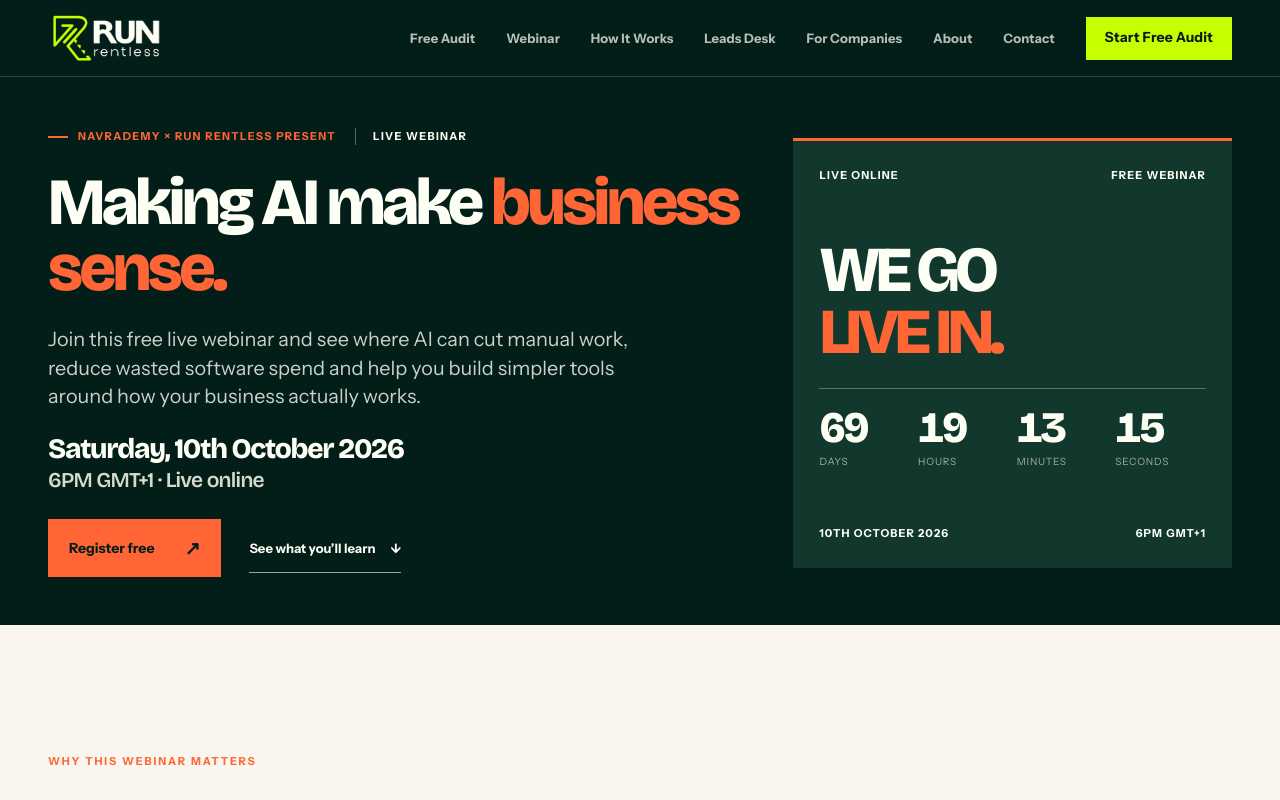
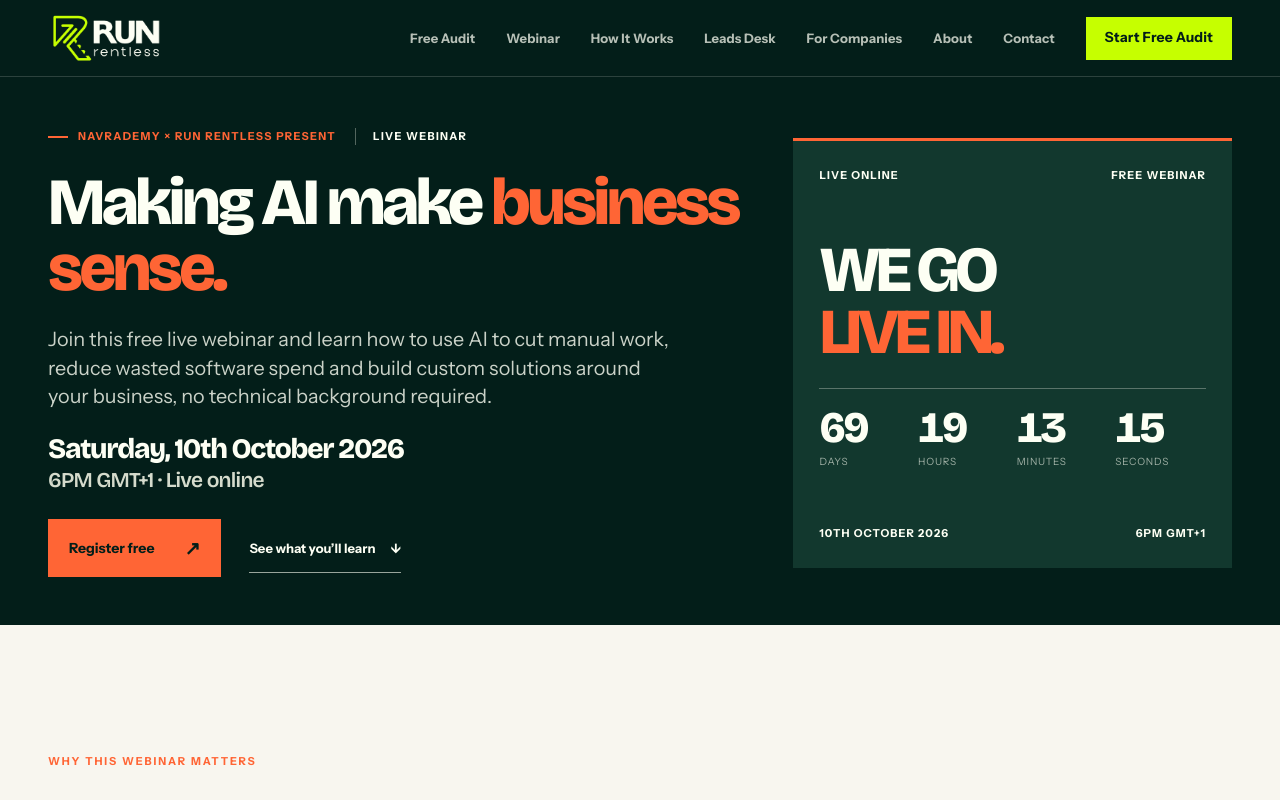
Before and after one commit to Greatdorlin/run-rentless, a Next.js app: page /webinar in a window 1280 px wide. Shown: the top 800 px of the page. Built offline with nearby package versions, Linux system fonts and the light colour scheme.

Commit message:
Strengthen webinar hero subtitle

```diff
--- a/src/app/webinar/page.tsx
+++ b/src/app/webinar/page.tsx
@@ -55,7 +55,7 @@
           <div className="webinar-hero__copy">
             <p className="webinar-kicker"><span /> Navrademy × Run Rentless present <em>Live webinar</em></p>
             <h1 id="webinar-title">Making AI make <span>business sense.</span></h1>
-            <p className="webinar-hero__lead">Join this free live webinar and see where AI can cut manual work, reduce wasted software spend and help you build simpler tools around how your business actually works.</p>
+            <p className="webinar-hero__lead">Join this free live webinar and learn how to use AI to cut manual work, reduce wasted software spend and build custom solutions around your business, no technical background required.</p>
             <div className="webinar-hero__event"><strong>Saturday, 10th October 2026</strong><span>6PM GMT+1 · Live online</span></div>
             <div className="webinar-hero__actions"><Link className="webinar-cta" href="#webinar-form">Register free <span aria-hidden="true">↗</span></Link><Link className="webinar-hero__secondary" href="#what-you-will-learn">See what you’ll learn <span aria-hidden="true">↓</span></Link></div>
           </div>
```
